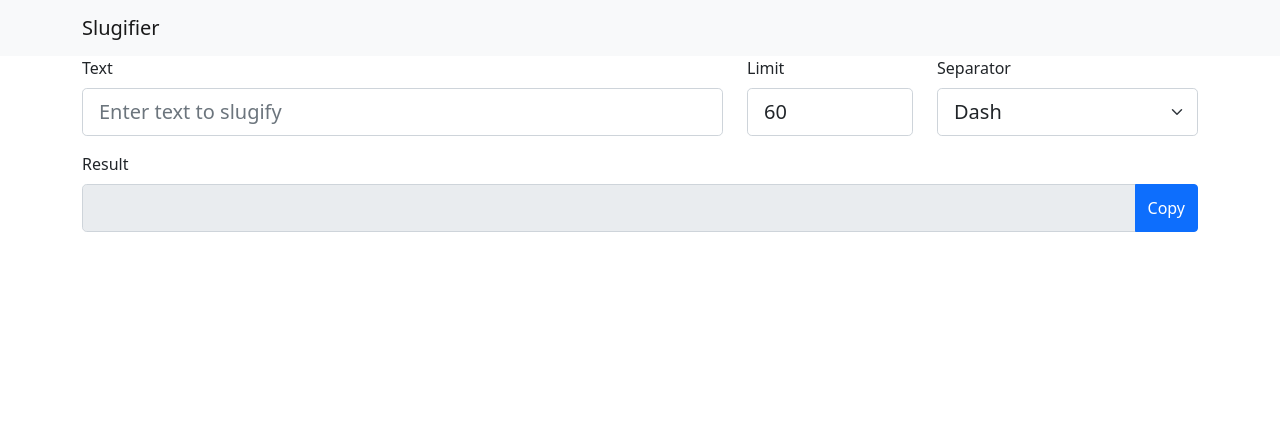
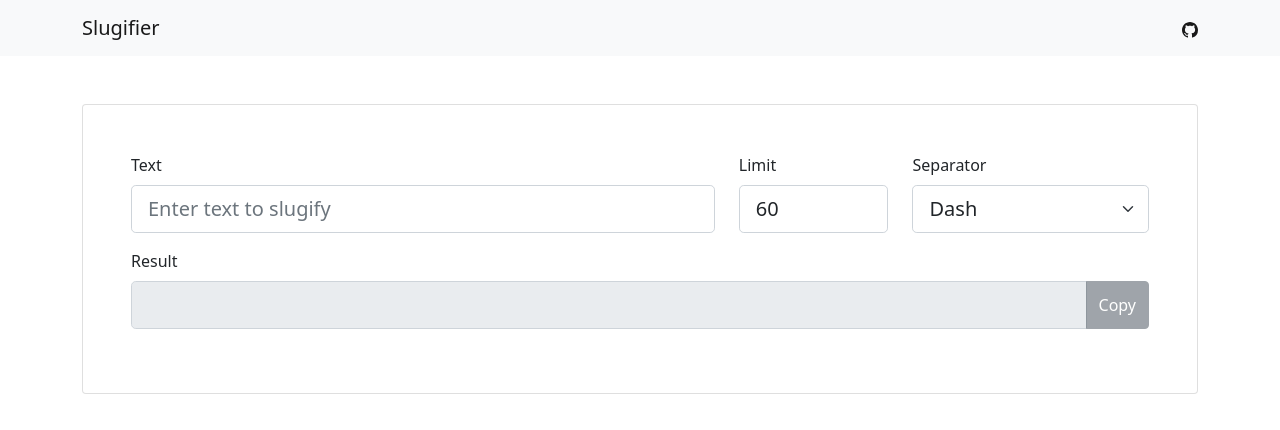
Before and after one commit to sofyansitorus/slugifier, a React (Create React App) app: page / in a window 1280 px wide. Shown: the top 430 px of the page. Built offline with nearby package versions, Linux system fonts and the light colour scheme.

Commit message:
Improve copy to clipboard

```diff
--- a/public/index.html
+++ b/public/index.html
@@ -1,16 +1,18 @@
 <!DOCTYPE html>
 <html lang="en">
-
   <head>
-	<meta charset="utf-8">
-	<meta name="viewport" content="width=device-width, initial-scale=1, shrink-to-fit=no">
-	<meta name="theme-color" content="#000000">
+    <meta charset="utf-8" />
+    <meta
+      name="viewport"
+      content="width=device-width, initial-scale=1, shrink-to-fit=no"
+    />
+    <meta name="theme-color" content="#000000" />
     <!--
       manifest.json provides metadata used when your web app is added to the
       homescreen on Android. See https://developers.google.com/web/fundamentals/engage-and-retain/web-app-manifest/
     -->
-	<link rel="manifest" href="%PUBLIC_URL%/manifest.json">
-	<link rel="shortcut icon" href="%PUBLIC_URL%/favicon.ico">
+    <link rel="manifest" href="%PUBLIC_URL%/manifest.json" />
+    <link rel="shortcut icon" href="%PUBLIC_URL%/favicon.ico" />
     <!--
       Notice the use of %PUBLIC_URL% in the tags above.
       It will be replaced with the URL of the `public` folder during the build.
@@ -20,7 +22,7 @@
       work correctly both with client-side routing and a non-root public URL.
       Learn how to configure a non-root public URL by running `npm run build`.
     -->
-	<title>React App</title>
+    <title>Online Text Slugifier</title>
   </head>
 
   <body>
@@ -39,5 +41,4 @@
       To create a production bundle, use `npm run build` or `yarn build`.
     -->
   </body>
-
 </html>
--- a/src/App.js
+++ b/src/App.js
@@ -1,19 +1,21 @@
-import { useState, useEffect } from "react";
-import slugify from "slugify";
-import CopyToClipboard from "react-copy-to-clipboard";
+import "bootstrap/dist/css/bootstrap.min.css";
+import { useEffect, useState, useRef } from "react";
 import {
-  ThemeProvider,
-  Navbar,
+  Button,
+  Col,
   Container,
   Form,
   FormControl,
   InputGroup,
-  Button,
+  Navbar,
   Row,
-  Col
+  Spinner,
+  ThemeProvider,
+  Card
 } from "react-bootstrap";
-
-import "bootstrap/dist/css/bootstrap.min.css";
+import { CheckCircleFill, Github } from "react-bootstrap-icons";
+import CopyToClipboard from "react-copy-to-clipboard";
+import slugify from "slugify";
 import "./styles.css";
 
 const limitMin = 10;
@@ -26,6 +28,11 @@ export default function App() {
   const [limit, setLimit] = useState(limitDefault);
   const [separator, setSeparator] = useState(defaultSeparator);
   const [result, setResult] = useState("");
+  const [copied, setCopied] = useState(false);
+  const [spinning, setSpinning] = useState(false);
+
+  const disableSpinnerTimer = useRef();
+  const toggleCopiedTimer = useRef();
 
   const onChangeText = (event) => {
     setText(event.target.value);
@@ -55,6 +62,19 @@ export default function App() {
     }
   };
 
+  const onCopy = () => {
+    if (disableSpinnerTimer.current) {
+      clearTimeout(disableSpinnerTimer.current);
+    }
+
+    if (toggleCopiedTimer.current) {
+      clearTimeout(toggleCopiedTimer.current);
+    }
+
+    setCopied(true);
+    setSpinning(true);
+  };
+
   useEffect(() => {
     const slugified = slugify(text, {
       replacement: separator, // replace spaces with replacement character, defaults to `-`
@@ -68,14 +88,70 @@ export default function App() {
     setResult(slugified.substring(0, limit));
   }, [text, limit, separator]);
 
+  useEffect(() => {
+    if (copied) {
+      const disableSpinner = () => {
+        return new Promise((resolve) => {
+          disableSpinnerTimer.current = setTimeout(() => {
+            setSpinning(false);
+            resolve();
+          }, 300);
+        });
+      };
+
+      disableSpinner().then(() => {
+        toggleCopiedTimer.current = setTimeout(() => {
+          setCopied(false);
+        }, 1000);
+      });
+    }
+  }, [copied]);
+
+  useEffect(() => {
+    return () => {
+      if (disableSpinnerTimer.current) {
+        clearTimeout(disableSpinnerTimer.current);
+      }
+
+      if (toggleCopiedTimer.current) {
+        clearTimeout(toggleCopiedTimer.current);
+      }
+    };
+  }, []);
+
+  const getCopyText = () => {
+    if (copied) {
+      if (spinning) {
+        return <Spinner animation="border" size="sm" />;
+      }
+
+      return <CheckCircleFill size={24} />;
+    }
+
+    return "Copy";
+  };
+
+  const textIsEmpty = 1 > text.length;
+  const copyDisabled = copied || textIsEmpty;
+  const copyVariant = textIsEmpty ? "secondary" : "primary";
+
   return (
     <ThemeProvider breakpoints={["sm", "xs", "xxs"]}>
-      <Navbar bg="light" expand="lg">
+      <Navbar bg="light" expand="lg" className="mb-5">
         <Container>
           <Navbar.Brand href="#home">Slugifier</Navbar.Brand>
+          <Navbar.Text className="justify-content-end">
+            <a
+              href="https://github.com/sofyansitorus/slugifier/fork"
+              title="Fork on GitHub"
+            >
+              <Github />
+            </a>
+          </Navbar.Text>
         </Container>
       </Navbar>
       <Container>
+        <Card className="p-5">
           <Form>
             <Row>
               <Col xs={7}>
@@ -124,12 +200,17 @@ export default function App() {
               <Form.Label>Result</Form.Label>
               <InputGroup className="mb-3">
                 <FormControl type="text" size="lg" value={result} readOnly />
-              <CopyToClipboard text={result}>
-                <Button>Copy</Button>
+                <CopyToClipboard
+                  text={result}
+                  onCopy={onCopy}
+                  disabled={copyDisabled}
+                >
+                  <Button variant={copyVariant}>{getCopyText()}</Button>
                 </CopyToClipboard>
               </InputGroup>
             </Form.Group>
           </Form>
+        </Card>
       </Container>
     </ThemeProvider>
   );
```
Also changed, not shown: package.json (+4 -6 lines). Lines whose indentation alone changed are shown as unchanged.
